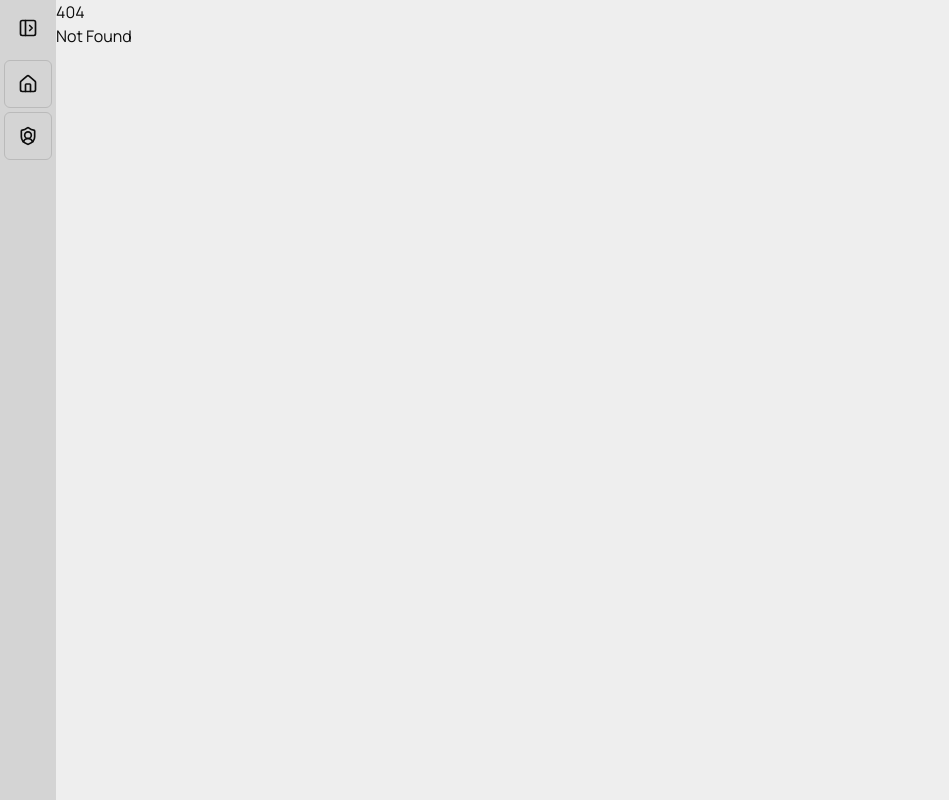
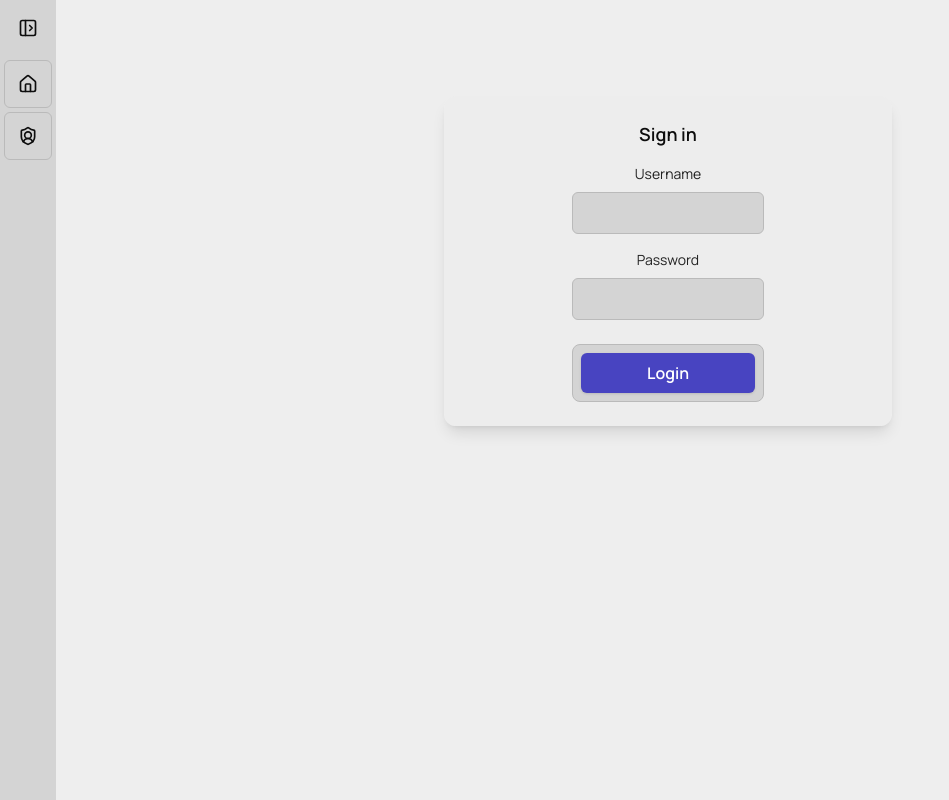
Before and after one commit to StinkyCheeseStudios/Sisyphus, a SvelteKit app: page /login in a window 1280 px wide. Before the commit this address had no page. Shown: the whole page, without its empty margins (0-949 px from the left). Built offline with nearby package versions, Linux system fonts and the light colour scheme.

Commit message:
Added very barebone login page with minimal styling. Will be modified later.

```diff
--- /dev/null
+++ b/src/routes/login/+page.svelte
@@ -0,0 +1,31 @@
+<form class="max-w-md mx-auto my-24 p-6 rounded-xl shadow-lg flex flex-col gap-4 bg-[color:var(--main-1)]/90 dark:bg-[color:var(--main-2)]/90" on:submit|preventDefault>
+  <h1 class="text-center text-lg font-semibold text-[color:var(--fore-1)]">Sign in</h1>
+
+  <div class="field flex flex-col gap-2">
+    <label for="username" class="text-sm text-[color:var(--fore-2)] text-center w-48 mx-auto">Username</label>
+    <input
+      id="username"
+      name="username"
+      type="text"
+      autocomplete="username"
+      class="form-input w-48 mx-auto px-3 py-2 rounded-md border border-[color:var(--main-3)] bg-[color:var(--main-2)] text-[color:var(--fore-1)] focus:ring-2 focus:ring-[color:var(--accent-1)] focus:border-[color:var(--accent-1)]"
+    />
+  </div>
+
+  <div class="field flex flex-col gap-2">
+    <label for="password" class="text-sm text-[color:var(--fore-2)] text-center w-48 mx-auto">Password</label>
+    <input
+      id="password"
+      name="password"
+      type="password"
+      autocomplete="current-password"
+      class="form-input w-48 mx-auto px-3 py-2 rounded-md border border-[color:var(--main-3)] bg-[color:var(--main-2)] text-[color:var(--fore-1)] focus:ring-2 focus:ring-[color:var(--accent-1)] focus:border-[color:var(--accent-1)]"
+    />
+  </div>
+
+  <div class="mt-2 mx-auto w-48 p-2 rounded-lg border border-[color:var(--main-3)] bg-[color:var(--main-2)]">
+    <button type="button" class="w-full inline-flex justify-center items-center rounded-md px-4 py-2 font-semibold text-white bg-[color:var(--accent-1)] hover:brightness-95 active:translate-y-px shadow-sm">
+      Login
+    </button>
+  </div>
+</form>
```
